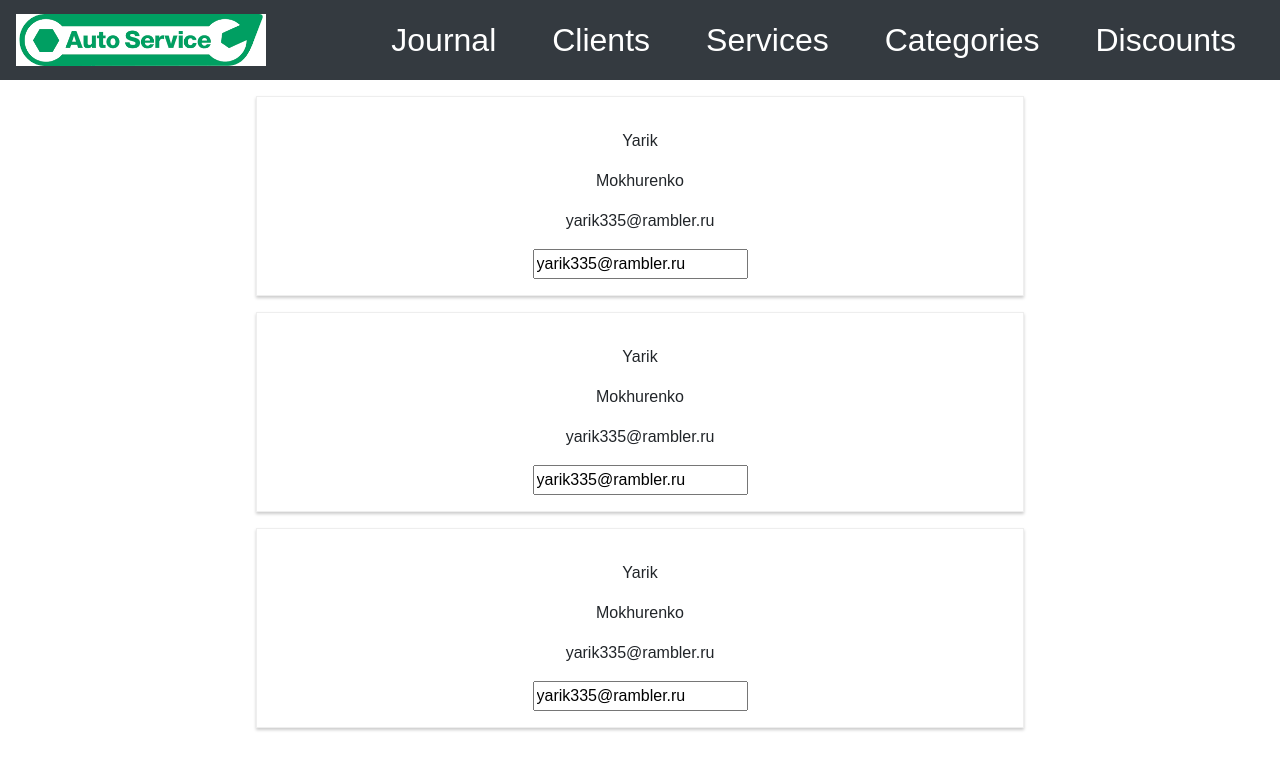
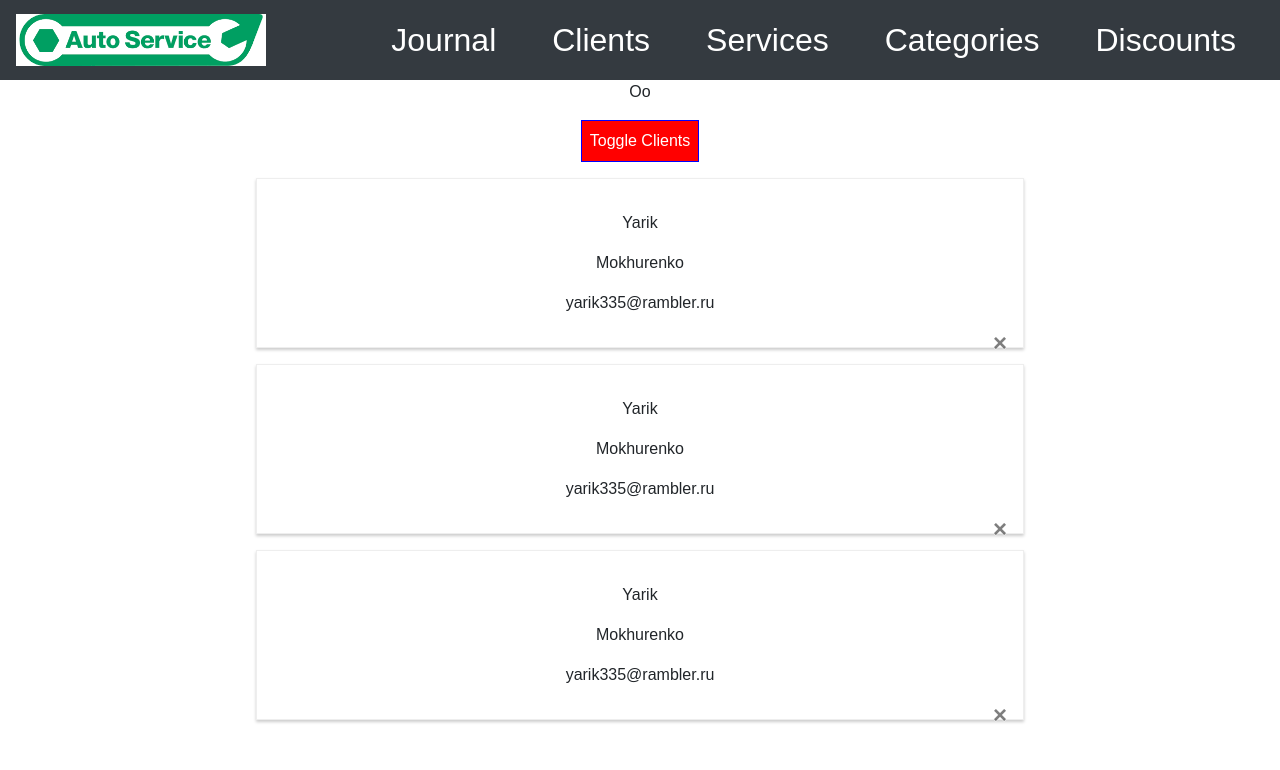
Before and after one commit to yaroslavmo/AutoService-React, a React (Create React App) app: page / in a window 1280 px wide. Both pictures are taken after a click on the link "Clients". Shown: the top 770 px of the page. Built offline with nearby package versions, Linux system fonts and the light colour scheme.

Commit message:
styles before css module

```diff
--- a/package.json
+++ b/package.json
@@ -4,6 +4,7 @@
   "private": true,
   "dependencies": {
     "bootstrap": "^4.1.2",
+    "radium": "^0.24.1",
     "react": "^16.4.1",
     "react-dom": "^16.4.1",
     "react-scripts": "1.1.4"
--- a/src/App.css
+++ b/src/App.css
@@ -1,3 +1,10 @@
 .App {
   text-align: center;
 }
+
+.red {
+  color: red;
+}
+.bold{
+  font-weight: bold;
+}
--- a/src/App.js
+++ b/src/App.js
@@ -1,4 +1,4 @@
-import React, { Component } from 'react';
+import React, {Component} from 'react';
 import './App.css';
 import Client from './Client/Client';
 import NavBar from './NavBar/NavBar';
@@ -6,14 +6,14 @@ import NavBar from './NavBar/NavBar';
 class App extends Component {
     state = {
         clients: [
-            { id: '1', firstName: 'Yarik', lastName: 'Mokhurenko', email: 'yarik335@rambler.ru' },
-            { id: '2', firstName: 'Yarik', lastName: 'Mokhurenko', email: 'yarik335@rambler.ru' },
-            { id: '3', firstName: 'Yarik', lastName: 'Mokhurenko', email: 'yarik335@rambler.ru' }
+            {id: '1', firstName: 'Yarik', lastName: 'Mokhurenko', email: 'yarik335@rambler.ru'},
+            {id: '2', firstName: 'Yarik', lastName: 'Mokhurenko', email: 'yarik335@rambler.ru'},
+            {id: '3', firstName: 'Yarik', lastName: 'Mokhurenko', email: 'yarik335@rambler.ru'}
         ],
         showClients: false
     };
 
-    nameChangedHandler = ( event, id ) => {
+    nameChangedHandler = (event, id) => {
         const clientIndex = this.state.clients.findIndex(c => {
             return c.id === id;
         });
@@ -27,7 +27,7 @@ class App extends Component {
         const clients = [...this.state.clients];
         clients[clientIndex] = client;
 
-        this.setState( {clients: clients} );
+        this.setState({clients: clients});
     };
 
     deleteClientHandler = (clientIndex) => {
@@ -39,44 +39,65 @@ class App extends Component {
 
     toggleClientsHandler = () => {
         const doesShow = this.state.showClients;
-        this.setState( { showClients: !doesShow } );
+        this.setState({showClients: !doesShow});
     };
 
-    render () {
+    render() {
         const style = {
-            backgroundColor: 'white',
+            backgroundColor: 'green',
+            color: 'white',
             font: 'inherit',
             border: '1px solid blue',
             padding: '8px',
-            cursor: 'pointer'
+            cursor: 'pointer',
+            ':hover': {
+                backgroundColor: 'lightgreen',
+                color: 'black'
+            }
         };
 
         let clients = null;
 
-        if ( this.state.showClients ) {
+        if (this.state.showClients) {
             clients = (
                 <div>
                     {this.state.clients.map((client, index) => {
                         return <Client
-                            click={() => this.deleteClientHandler(index)}
                             firstName={client.firstName}
                             lastName={client.lastName}
                             email={client.email}
                             key={client.id}
-                            changed={(event) => this.nameChangedHandler(event, client.id)} />
+                            deleteClient={() => this.deleteClientHandler(index)}/>
                     })}
                 </div>
             );
+
+            style.backgroundColor = 'red';
+            style[':hover'] =  {
+                backgroundColor: 'salmon',
+                    color: 'black'
+            }
+        }
+
+        const classes = [];
+        if (this.state.clients.length <= 2) {
+            classes.push('red');
+        }
+        if (this.state.clients.length <= 1) {
+            classes.push('bold');
         }
 
         return (
             <div className="App">
                 <NavBar renderClients={this.toggleClientsHandler}/>
-                {/*<button*/}
-                    {/*style={style}*/}
-                    {/*onClick={this.toggleClientsHandler}>Toggle Clients</button>*/}
+                <p className={classes.join(' ')}>Oo</p>
+                <button
+                    style={style}
+                    onClick={this.toggleClientsHandler}>Toggle Clients
+                </button>
                 {clients}
             </div>
+
         );
     }
 }
--- a/src/Client/Client.js
+++ b/src/Client/Client.js
@@ -2,19 +2,25 @@ import React from 'react';
 
 import './Client.css'
 
+
 const client = (props) => {
+    const style = {
+        '@media (min-width: 500px)': {
+            width:'450px'
+        }
+    };
     return (
-        <div className="Client  ">
+        <div className="Client" style={style}>
             <p id="client-id"> {props.id} </p>
-            <p id="client-name"> {props.firstName} </p>
+            <p id="client-first-name"> {props.firstName} </p>
             <p id="client-last-name"> {props.lastName} </p>
-            <p id="client-email" onClick={props.click}> {props.email} </p>
-            {/*<p className="text-right">*/}
-            {/*<button type="button" className="close text-right" aria-label="Close" id="delete-client">*/}
-            {/*<span aria-hidden="true">&times;</span>*/}
-            {/*</button>*/}
-            {/*</p>*/}
-            <input type="text" onChange={props.changed} value={props.email}/>
+            <p id="client-email"> {props.email} </p>
+            <p className="text-right">
+                <button type="button" className="close text-right" aria-label="Close" id="delete-client"
+                        onClick={props.deleteClient}>
+                    <span aria-hidden="true">&times;</span>
+                </button>
+            </p>
         </div>
     )
 };
--- a/src/NavBar/NavBar.css
+++ b/src/NavBar/NavBar.css
@@ -1,38 +1,55 @@
 /*width:40px*/
-.nav-color{
+.nav-color {
     background-color: #242424
 }
-.nav-item-custom{
+
+.nav-item-custom {
     margin-right: 20px;
     margin-left: 20px;
     font-size: 16pt;
 }
 
-.nav-item-hover:hover{
-    background-color: #2a2f2f
+.nav-item-hover:hover {
+    background-color: #2a2f2f;
+    cursor: pointer;
 }
 
-.nav-button{
+.nav-button {
     margin-left: auto;
 }
 
-
 @media (max-width: 157px) {
-    .img-fluid{min-width: 109px; height: 22.59px;}
-}
-@media (min-width: 300px) {
-    .img-fluid{min-width: 250px; height: auto;}
+    .img-fluid {
+        min-width: 109px;
+        height: 22.59px;
+    }
 }
 
-.nav-item-custom { font-size: 1rem; }
+@media (min-width: 300px) {
+    .img-fluid {
+        min-width: 250px;
+        height: auto;
+    }
+}
 
+.nav-item-custom {
+    font-size: 1rem;
+}
 
 @media (min-width: 768px) {
-    .nav-item-custom { font-size: 1.5rem; }
+    .nav-item-custom {
+        font-size: 1.5rem;
+    }
 }
+
 @media (min-width: 992px) {
-    .nav-item-custom { font-size: 1.75rem; }
+    .nav-item-custom {
+        font-size: 1.75rem;
+    }
 }
+
 @media (min-width: 1200px) {
-    .nav-item-custom { font-size: 2rem; }
+    .nav-item-custom {
+        font-size: 2rem;
+    }
 }
```
Also changed, not shown: src/NavBar/NavItem/NavItem.css (deleted), src/NavBar/NavItem/NavItem.js (deleted), 1 other file (tests, documents, lock files or other folders).
